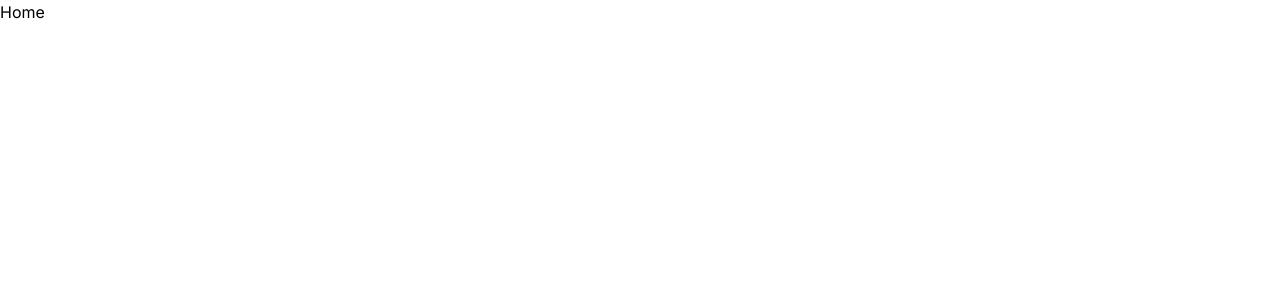
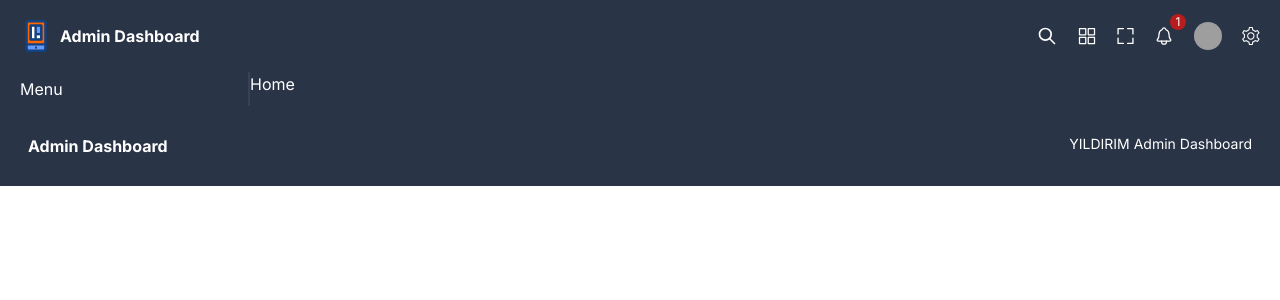
Before and after one commit to uyildirim/youtube-nextjs, a Next.js app: page / in a window 1280 px wide. Shown: the top 300 px of the page. Built offline with nearby package versions, Linux system fonts and the light colour scheme; grey boxes are pictures that could not be loaded.

Commit message:
index layout editing

```diff
--- a/app/layout.tsx
+++ b/app/layout.tsx
@@ -1,22 +1,38 @@
-import './globals.css'
-import type { Metadata } from 'next'
-import { Inter } from 'next/font/google'
+import Menu from "@/components/menu";
+import "./globals.css";
+import type { Metadata } from "next";
+import { Inter } from "next/font/google";
+import Navbar from "@/components/navbar";
+import Footer from "@/components/footer";
 
-const inter = Inter({ subsets: ['latin'] })
+const inter = Inter({ subsets: ["latin"] });
 
 export const metadata: Metadata = {
-  title: 'Create Next App',
-  description: 'Generated by create next app',
-}
+  title: "Create Next App",
+  description: "Generated by create next app",
+};
 
 export default function RootLayout({
   children,
 }: {
-  children: React.ReactNode
+  children: React.ReactNode;
 }) {
   return (
     <html lang="en">
-      <body className={inter.className}>{children}</body>
+      <body className={inter.className}>
+        <div id="main" className="bg-main text-main">
+          <Navbar />
+          <div className="container flex  ">
+            <div id="menuContainer">
+              <Menu />
+            </div>
+            <div id="contentContainer" className="">
+              {children}
+            </div>
+          </div>
+          <Footer />
+        </div>
+      </body>
     </html>
-  )
+  );
 }
```
